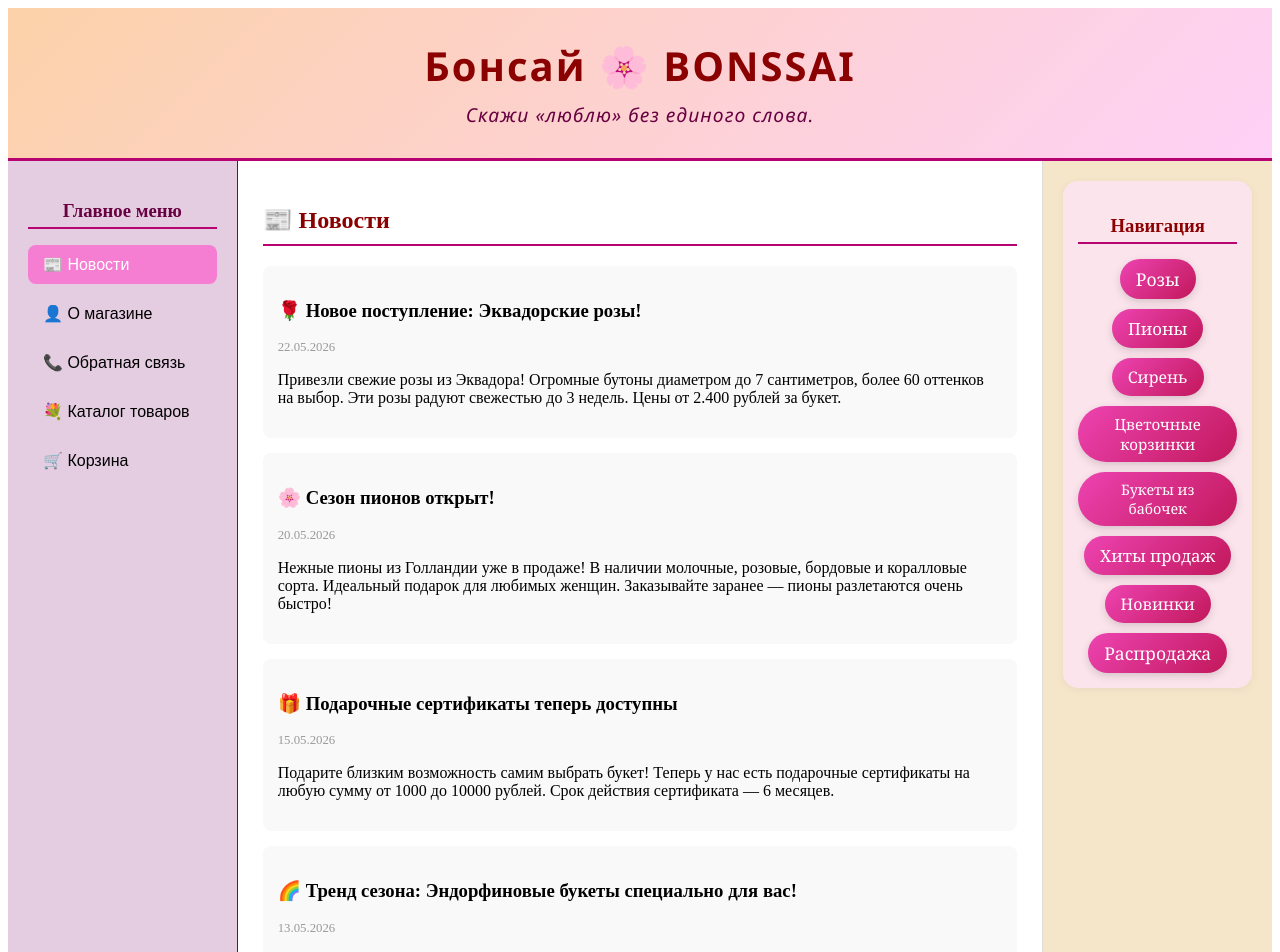
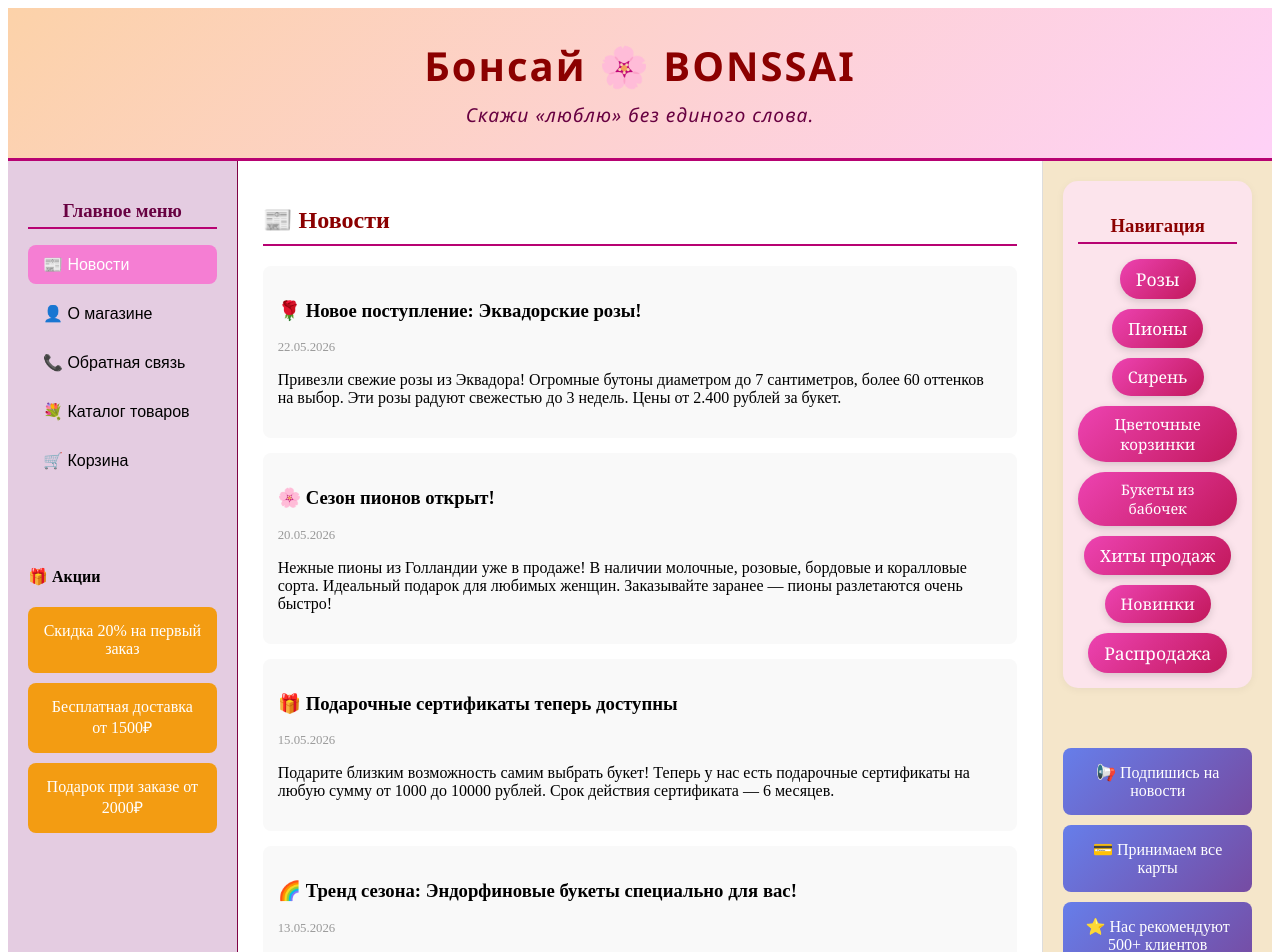
Before and after one commit to milk-catt/lab_17-20, a React (Create React App) app in the folder итоговый проект/: page / in a window 1280 px wide. Shown: the top 952 px of the page. Built offline with nearby package versions, Linux system fonts and the light colour scheme.

Commit message:
теперь не косорыло

```diff
--- a/итоговый проект/src/style.css
+++ b/итоговый проект/src/style.css
@@ -101,7 +101,8 @@
 
 /* БАННЕРЫ */
 .banners, .aside-banners {
-  margin-top: auto;
+  margin-top: 20px;
+  margin-bottom: 10px;
 }
 
 .banner, .aside-banner {
@@ -116,7 +117,6 @@
 .aside-banner {
   background: linear-gradient(135deg, #667eea, #764ba2);
 }
-
 /* ОБЛАКО ТЕГОВ */
 .tag-cloud {
   margin-bottom: 30px;
```
